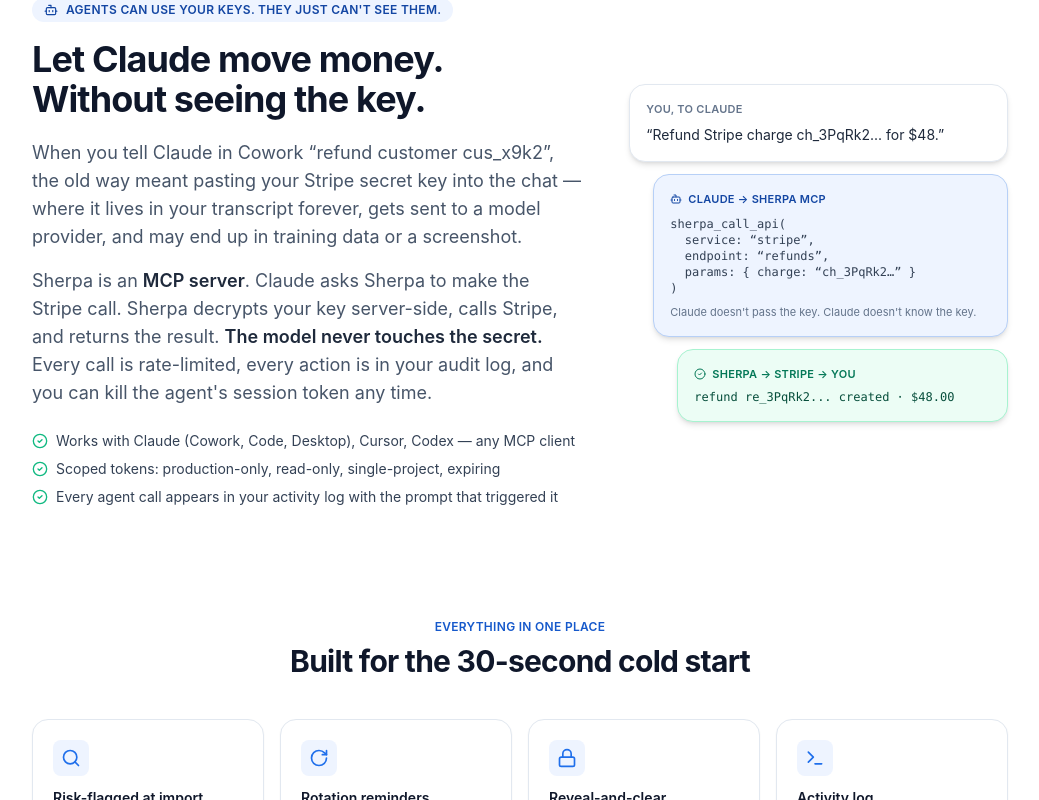
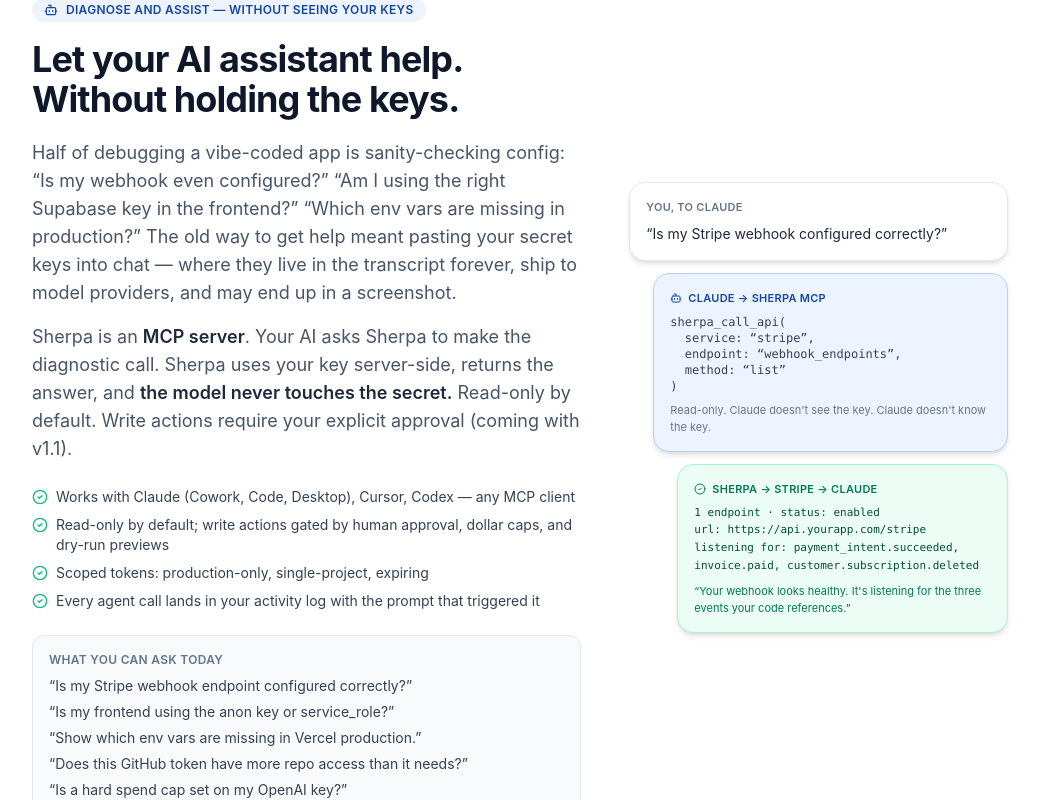
Before and after one commit to sdavis30731/sherpa, a Next.js app: page / in a window 1280 px wide. Shown: the part 2340-3140 px from the top of the page, without its empty margins (120-1159 px from the left). Built offline with nearby package versions, Linux system fonts and the light colour scheme.

Commit message:
SHRP-041e Reframe MCP section to diagnose/assist + safer copy

```diff
--- a/app/page.tsx
+++ b/app/page.tsx
@@ -126,7 +126,7 @@
               indistinguishable from random noise.
             </p>
             <p className="mt-4 text-lg text-slate-600">
-              We call this <strong className="font-semibold text-slate-800">zero-knowledge</strong>. It&apos;s the same architecture that 1Password and Bitwarden use, built on the same cryptography that protects HTTPS. If our database leaked tomorrow, the attacker would get ciphertext and nothing else.
+              We call this <strong className="font-semibold text-slate-800">zero-knowledge</strong>. It&apos;s the same proven architecture used by the major password managers, built on the same cryptography that protects HTTPS. If our database leaked tomorrow, the attacker would get ciphertext and nothing else.
             </p>
             <div className="mt-6 grid grid-cols-2 gap-3 text-sm">
               <SecurityFact label="Encryption" value="AES-256-GCM" />
@@ -149,36 +149,51 @@
         <div className="grid grid-cols-1 items-center gap-12 sm:grid-cols-12">
           <div className="sm:col-span-7">
             <div className="inline-flex items-center gap-2 rounded-full bg-sherpa-50 px-3 py-1 text-xs font-semibold uppercase tracking-wide text-sherpa-700">
-              <Bot className="h-3.5 w-3.5" /> Agents can use your keys. They just can&apos;t see them.
+              <Bot className="h-3.5 w-3.5" /> Diagnose and assist — without seeing your keys
             </div>
             <h2 className="mt-4 text-4xl font-bold tracking-tight text-slate-900">
-              Let Claude move money. Without seeing the key.
+              Let your AI assistant help. Without holding the keys.
             </h2>
             <p className="mt-5 text-lg text-slate-600">
-              When you tell Claude in Cowork &ldquo;refund customer
-              cus_x9k2&rdquo;, the old way meant pasting your Stripe secret
-              key into the chat — where it lives in your transcript forever,
-              gets sent to a model provider, and may end up in training data
-              or a screenshot.
+              Half of debugging a vibe-coded app is sanity-checking config:
+              &ldquo;Is my webhook even configured?&rdquo; &ldquo;Am I using
+              the right Supabase key in the frontend?&rdquo; &ldquo;Which env
+              vars are missing in production?&rdquo; The old way to get help
+              meant pasting your secret keys into chat — where they live in
+              the transcript forever, ship to model providers, and may end
+              up in a screenshot.
             </p>
             <p className="mt-4 text-lg text-slate-600">
               Sherpa is an{" "}
               <strong className="font-semibold text-slate-800">
                 MCP server
               </strong>
-              . Claude asks Sherpa to make the Stripe call. Sherpa decrypts
-              your key server-side, calls Stripe, and returns the result.{" "}
+              . Your AI asks Sherpa to make the diagnostic call. Sherpa uses
+              your key server-side, returns the answer, and{" "}
               <strong className="font-semibold text-slate-800">
-                The model never touches the secret.
+                the model never touches the secret.
               </strong>{" "}
-              Every call is rate-limited, every action is in your audit log,
-              and you can kill the agent&apos;s session token any time.
+              Read-only by default. Write actions require your explicit
+              approval (coming with v1.1).
             </p>
             <ul className="mt-6 space-y-2 text-sm text-slate-700">
               <RotationBullet text="Works with Claude (Cowork, Code, Desktop), Cursor, Codex — any MCP client" />
-              <RotationBullet text="Scoped tokens: production-only, read-only, single-project, expiring" />
-              <RotationBullet text="Every agent call appears in your activity log with the prompt that triggered it" />
+              <RotationBullet text="Read-only by default; write actions gated by human approval, dollar caps, and dry-run previews" />
+              <RotationBullet text="Scoped tokens: production-only, single-project, expiring" />
+              <RotationBullet text="Every agent call lands in your activity log with the prompt that triggered it" />
             </ul>
+            <div className="mt-6 rounded-xl border border-slate-200 bg-slate-50 p-4">
+              <div className="text-xs font-semibold uppercase tracking-wide text-slate-500">
+                What you can ask today
+              </div>
+              <ul className="mt-2 space-y-1.5 text-sm text-slate-700">
+                <li>&ldquo;Is my Stripe webhook endpoint configured correctly?&rdquo;</li>
+                <li>&ldquo;Is my frontend using the anon key or service_role?&rdquo;</li>
+                <li>&ldquo;Show which env vars are missing in Vercel production.&rdquo;</li>
+                <li>&ldquo;Does this GitHub token have more repo access than it needs?&rdquo;</li>
+                <li>&ldquo;Is a hard spend cap set on my OpenAI key?&rdquo;</li>
+              </ul>
+            </div>
           </div>
           <div className="sm:col-span-5">
             <MCPMockup />
@@ -526,7 +541,7 @@
           You, to Claude
         </div>
         <div className="text-sm text-slate-800">
-          &ldquo;Refund Stripe charge ch_3PqRk2... for $48.&rdquo;
+          &ldquo;Is my Stripe webhook configured correctly?&rdquo;
         </div>
       </div>
       <div className="ml-6 rounded-2xl border border-sherpa-200 bg-sherpa-50 p-4 shadow-md">
@@ -536,20 +551,28 @@
         <div className="font-mono text-xs text-slate-700">
           sherpa_call_api(
           <br />&nbsp;&nbsp;service: &ldquo;stripe&rdquo;,
-          <br />&nbsp;&nbsp;endpoint: &ldquo;refunds&rdquo;,
-          <br />&nbsp;&nbsp;params: &#123; charge: &ldquo;ch_3PqRk2…&rdquo; &#125;
+          <br />&nbsp;&nbsp;endpoint: &ldquo;webhook_endpoints&rdquo;,
+          <br />&nbsp;&nbsp;method: &ldquo;list&rdquo;
           <br />)
         </div>
         <div className="mt-2 text-[11px] text-slate-500">
-          Claude doesn&apos;t pass the key. Claude doesn&apos;t know the key.
+          Read-only. Claude doesn&apos;t see the key. Claude doesn&apos;t
+          know the key.
         </div>
       </div>
       <div className="ml-12 rounded-2xl border border-emerald-200 bg-emerald-50 p-4 shadow-md">
         <div className="mb-1.5 flex items-center gap-1.5 text-[11px] font-semibold uppercase tracking-wide text-emerald-700">
-          <CheckCircle2 className="h-3 w-3" /> Sherpa → Stripe → you
+          <CheckCircle2 className="h-3 w-3" /> Sherpa → Stripe → Claude
         </div>
-        <div className="font-mono text-xs text-emerald-900">
-          refund re_3PqRk2... created · $48.00
+        <div className="font-mono text-[11px] leading-relaxed text-emerald-900">
+          1 endpoint · status: enabled
+          <br />url: https://api.yourapp.com/stripe
+          <br />listening for: payment_intent.succeeded,
+          <br />invoice.paid, customer.subscription.deleted
+        </div>
+        <div className="mt-2 text-[11px] text-emerald-700">
+          &ldquo;Your webhook looks healthy. It&apos;s listening for the
+          three events your code references.&rdquo;
         </div>
       </div>
     </div>
--- a/app/security/page.tsx
+++ b/app/security/page.tsx
@@ -76,8 +76,9 @@
           <Bullet>
             The key that encrypts your data is{" "}
             <em>derived</em> from your passphrase using{" "}
-            <span className="font-mono text-sm">Argon2id</span> — the same
-            algorithm 1Password uses, tuned for modern hardware.
+            <span className="font-mono text-sm">Argon2id</span> — the
+            algorithm that won the Password Hashing Competition, tuned for
+            modern hardware.
           </Bullet>
           <Bullet>
             If our database leaked tomorrow, the attacker would get a list of
@@ -100,13 +101,14 @@
         title="Zero-knowledge, in one paragraph"
       >
         <p>
-          Most password managers technically <em>could</em> decrypt your data
-          if they wanted to (or if they were compromised). Zero-knowledge
-          means we structurally can&apos;t. The encryption keys exist only
-          on your devices, derived from a passphrase you alone know. We
-          store ciphertext and metadata. That&apos;s it. This is the same
-          model that 1Password, Bitwarden, and ProtonMail use — battle-tested
-          for over a decade.
+          Zero-knowledge means the encryption keys exist only on your
+          devices, derived from a passphrase you alone know. We store
+          ciphertext and metadata. That&apos;s it. The encryption keys never
+          touch our servers, so no insider, no compromised admin, and no
+          subpoena can force us to hand over what we don&apos;t have. This
+          architecture has been used by serious security products for over
+          a decade — Sherpa applies it specifically to developer
+          credentials.
         </p>
         <p className="mt-4">
           What it costs you: <strong>if you forget your passphrase and
--- a/app/vault/recover/page.tsx
+++ b/app/vault/recover/page.tsx
@@ -286,8 +286,8 @@
               <Callout tone="warning" title="Save this in a password manager.">
                 Your everyday way to unlock Sherpa is this passphrase — not
                 the 12 words. The 12 words are only for emergencies. Paste
-                this into 1Password, Apple Passwords, Bitwarden, or any
-                place you trust to keep it for next time.
+                this into Apple Passwords or your password manager of
+                choice — any place you trust to keep it for next time.
               </Callout>
 
               <Button onClick={() => router.push("/vault")} fullWidth>
```
